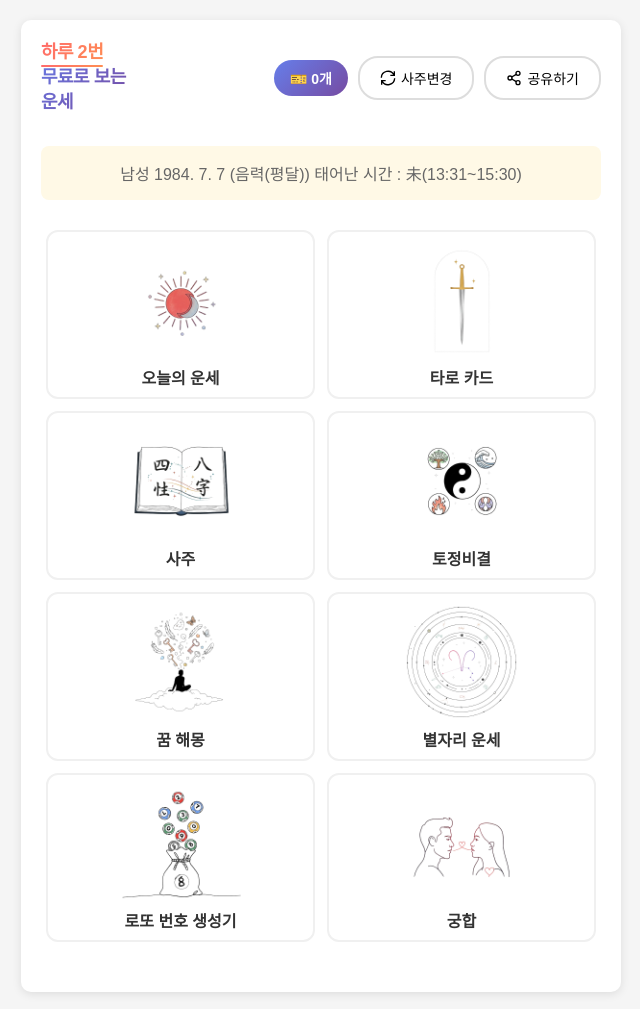
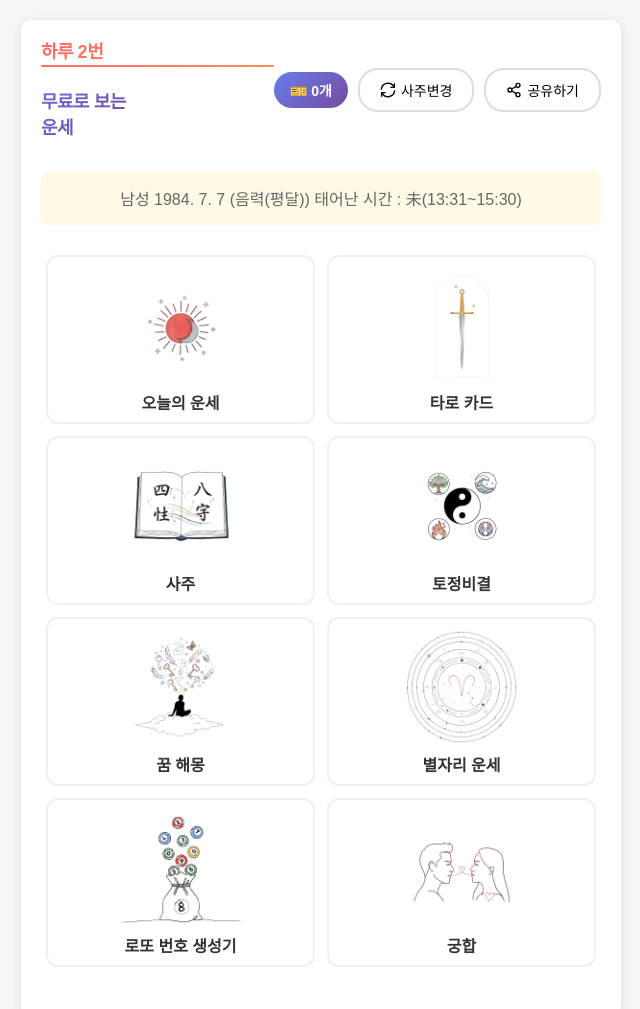
Before and after one commit to wewq1816/fortune-platform, a website with bundled scripts: page frontend/index.html in a window 1280 px wide. Shown: the top 1009 px of the page, without its empty margins (319-959 px from the left). Built offline with nearby package versions, Linux system fonts and the light colour scheme.

Commit message:
Fix: Force title to display in 3 lines using block display

```diff
--- a/frontend/index.html
+++ b/frontend/index.html
@@ -45,10 +45,11 @@
       line-height: 1.4;
       position: relative;
       animation: fadeInUp 0.8s ease-out;
+      display: block;
     }
 
     .header h1 .highlight {
-      display: inline-block;
+      display: block;
       background: linear-gradient(135deg, #ff6b6b 0%, #ff8e53 100%);
       -webkit-background-clip: text;
       -webkit-text-fill-color: transparent;
```
